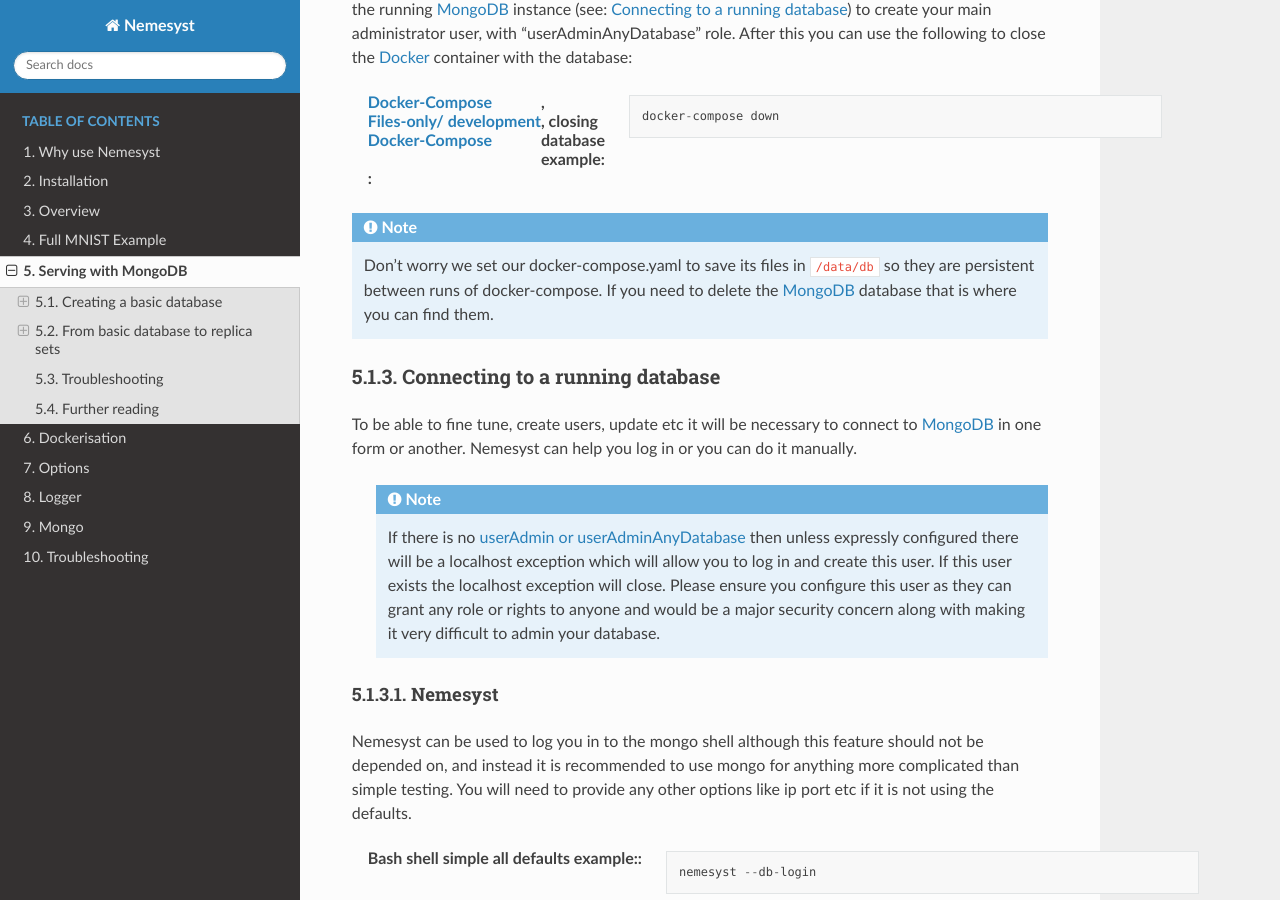
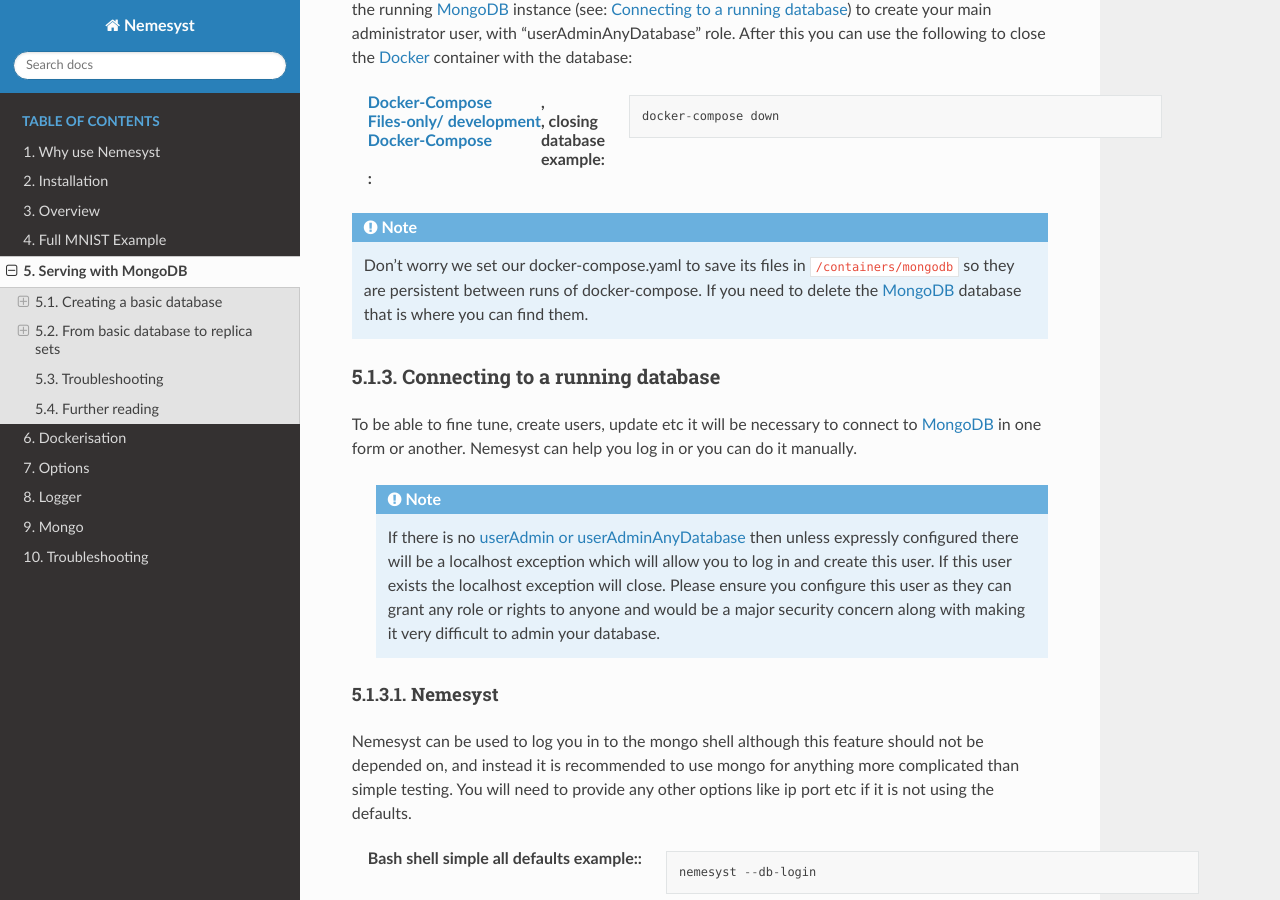
Before and after one commit to DreamingRaven/nemesyst, a Sphinx documentation site: the page built from docs/source/serving.rst, in a window 1280 px wide and 900 px high, scrolled down 1254 px. Built offline with Sphinx 7.4.7 and the Read the Docs theme 2.0.0, drawn with Linux system fonts in a browser that asks for light colours; the version number could not be read and is left out.

Commit message:
Updated path to mongodb containers

```diff
--- a/docs/source/serving.rst
+++ b/docs/source/serving.rst
@@ -87,7 +87,7 @@ After this you can use the following to close the |docker|_ container with the d
       docker-compose down
 
 .. note::
-  Don't worry we set our docker-compose.yaml to save its files in ``/data/db`` so they are persistent between runs of docker-compose. If you need to delete the |mongodb|_ database that is where you can find them.
+  Don't worry we set our docker-compose.yaml to save its files in ``/containers/mongodb`` so they are persistent between runs of docker-compose. If you need to delete the |mongodb|_ database that is where you can find them.
 
 .. _connecting_mongodb:
 
```
